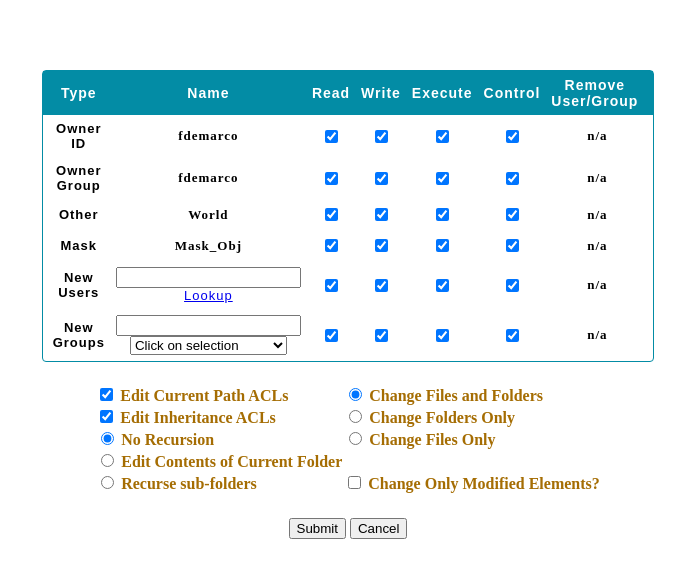
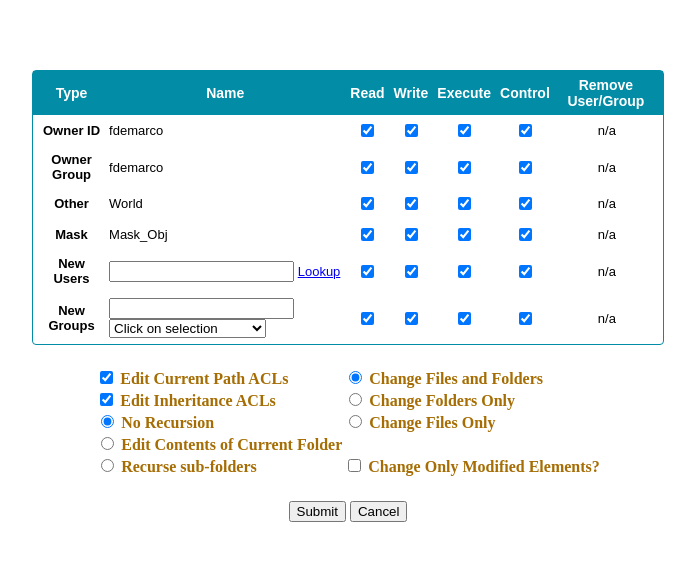
Before and after one commit to cdt876/cdt876.github.io, a plain HTML site: page tool/table.html in a window 1280 px wide. Shown: the whole page, without its empty margins (292-987 px from the left). Drawn offline with Linux system fonts and the light colour scheme; a script that the page names is missing.

Commit message:
Update table.css

```diff
--- a/tool/table.css
+++ b/tool/table.css
@@ -2,13 +2,14 @@
     font-family: arial;
   }
 
+@media screen and (min-width: 568px) {
   .modify {
-    width: 40%;
+    width: 50%;
     border-radius: 4px;
-    border-collapse: separate;
     border: 1px solid #038ca5;
     border-spacing: 0;
     margin-top: 70px;
+    height: 50%;
   }
 
   .modify thead {
@@ -17,35 +18,36 @@
   }
 
   .modify th, .modify td {
-    padding-right: 10px;
+    padding-right: 8px;
     font-size: 13px;
-    letter-spacing: 1px;
     padding-top: 6px;
     padding-bottom: 6px;
-    text-align: center;
   }
-  .modify th{
-    font-size:14px;
+.modify th{
+  font-size: 14px;
+}
+  .modify td{
+    min-width: 10px;
   }
  .modify td:first-child,th:first-child {
     padding-left: 10px;
   }
 
   .modify th:last-child {
-    padding-right: 15px;
+    padding-right: 10px;
   }
-
+ }
   .data {
     font-weight: bold;
   }
 
-  .datalight {
+/*  .datalight {
     font-size: 14px;
     color: black;
     font-family: "Times New Roman", verdana, arial, helvetica, sans-serif;
     font-weight: bold;
   }
-
+*/
   .odd:hover {
     background-color: #dfeaf0;
   }
@@ -57,7 +59,7 @@
   @media screen and (max-width: 568px) {
 
     .modify {
-
+     border: 1px solid #038ca5;
       width: 100%;
 
     }
```
